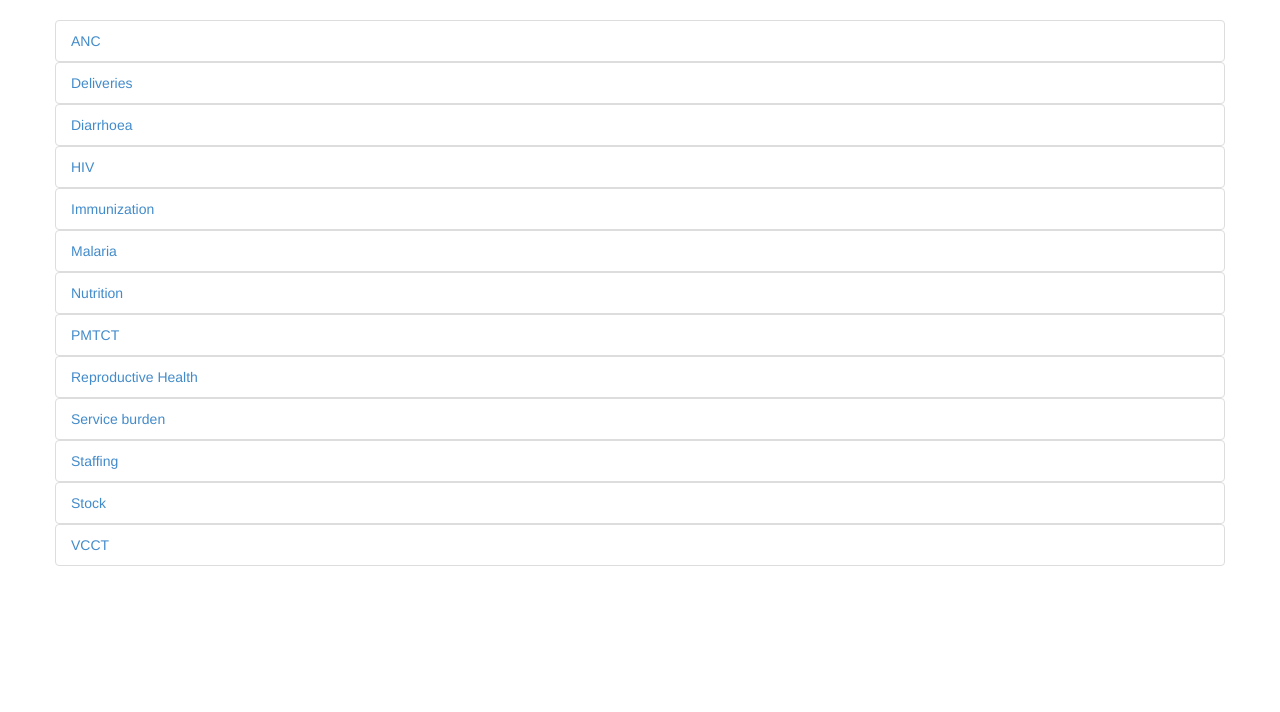
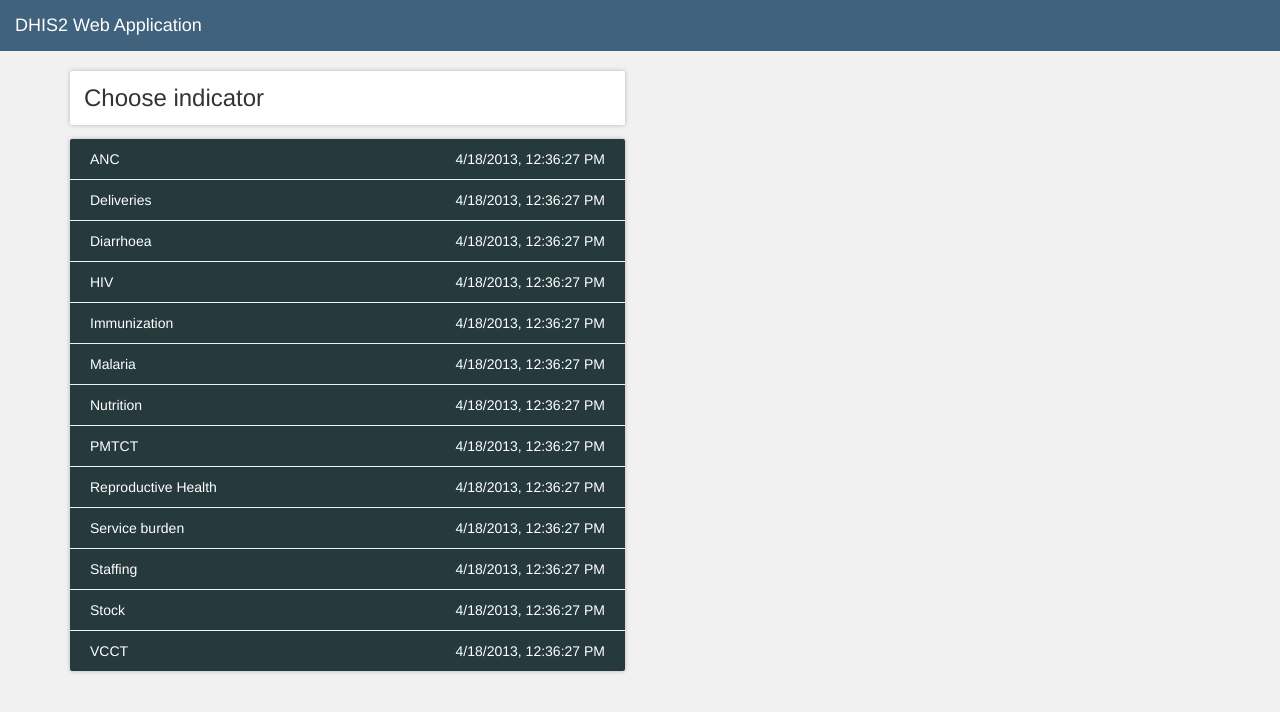
Before and after one commit to realmunk/raptor, a website: page views/index.html in a window 1280 px wide. Drawn offline with nearby package versions, Linux system fonts and the light colour scheme; files that its build step writes are made by us from their sources; no server answers; files whose address does not match are found by name.

Commit message:
Added some love!

```diff
--- a/assets/css/viz.css
+++ b/assets/css/viz.css
@@ -1,5 +1,49 @@
 body {
-  padding: 20px
+  background: #f1f1f1;
+}
+
+header {
+  border-radius: 2px;
+  box-shadow: 0px 0px 4px 0 rgba(0, 0, 0, 0.25);
+  background: white;
+  padding: 1em;
+  margin-bottom: 1em;
+}
+
+header h3 {
+  margin: 0;
+}
+
+#indicators {
+  border-radius: 2px;
+  box-shadow: 0px 0px 4px 0 rgba(0, 0, 0, 0.25);
+  background: #26393d;
+  color: white;
+  list-style: none;
+  margin: 0;
+  padding: 0;
+}
+
+.indicator:first-child {
+  border-top: 0;
+}
+
+.indicator {
+  padding: 10px 20px;
+  border-top: 1px solid #f1f1f1;
+}
+
+.indicator:hover {
+  background: white;
+  color: #26393d;
+}
+
+.navbar-dhis {
+  background: #40627c;
+}
+
+.navbar-dhis .navbar-brand {
+  color: white;
 }
 
 div#chart, #pie, #histo svg {
--- a/assets/src/Application.js
+++ b/assets/src/Application.js
@@ -6,28 +6,32 @@
 
   ns.Application = function () {
 
-    var orgUnit,
+    var graphTypes = ['Proportions', 'Trends', 'Comparison'],
+      app = $.sammy('#content'),
+      graphs = new ns.Graphs(),
+      user = {},
+      orgUnit,
       indicatorGroups,
       indicator,
-      graphType,
-      graphTypes = ['Proportions', 'Trends', 'Comparison'],
-      app = $.sammy('#content'),
-      graphs = new ns.Graphs();
-
+      graphType;
     // This is used as a "constructor", gets and sets our data on initiation
     this.run = function run () {
-      $.getJSON("api/me.json", setOrganisationUnit);
+      $.getJSON("api/me.json", setUserData);
       app.run("#/");
     };
 
-    function setOrganisationUnit(data) {
+    function setUserData(data) {
+      user.location = data.organisationUnits[0].name;
+      user.name = data.name;
       orgUnit = data.organisationUnits[0].id;
+      drawUserData();
     }
 
     // If we need to further parse this data, this can be done here.
     function setIndicatorGroups(data) {
       indicatorGroups = data.indicatorGroups;
     }
+
 
     function setGraphType(type) {
       graphType = type;
@@ -36,10 +40,13 @@
     function setIndicator(id) {
       indicator = id;
     }
+    function drawUserData () {
+      var $element = $("#title");
+      $element.find('.navbar-brand').text(user.location);
+    }
 
     function drawGraphTypes() {
       var $element = $("#graphTypes");
-
       $.each(graphTypes, function (index, item) {
         $element.append('<a href="#/indicator/' + indicator + '/graph/' + item + '" class="btn btn-info" id="' + item + '">' + item + '</a>');
         $element.find('#' + item).click(function () {
@@ -58,13 +65,15 @@
       The click function sets the proper class, and the correct indicator.
     */
     function drawIndicatorGroups() {
-      var $allElements, $element;
+      var $allElements,
+        $element,
+        date;
 
       $allElements = $('#indicators');
 
       _.each(indicatorGroups, function (indicatorGroup) {
-
-        $allElements.append('<a href="#/indicator/' + indicatorGroup.id + '"><li class="list-group-item" id="' + indicatorGroup.id +'">' + indicatorGroup.name + '</li></a>');
+        date = new Date(indicatorGroup.lastUpdated);
+        $allElements.append('<li class="indicator" id="' + indicatorGroup.id +'">' + '<span class="name">' + indicatorGroup.name + '<span class="pull-right">' + date.toLocaleString() + '</span></li>');
         $element = $allElements.find('#' + indicatorGroup.id);
 
         $element.click(function () {
--- a/views/index.html
+++ b/views/index.html
@@ -13,10 +13,15 @@
 
   </head>
   <body>
-
+    <nav class="navbar navbar-dhis navbar-static-top" id="title" role="navigation">
+      <div class="navbar-header">
+        <a class="navbar-brand" href="#/">DHIS2 Web Application</a>
+      </div>
+    </nav>
     <div class="container">
       <div class="row">
-        <div id="content" class="col-12">
+        <div class="col-sm-12 col-md-6">
+          <div id="content"></div>
         </div>
       </div>
     </div>
--- a/views/indicators.html
+++ b/views/indicators.html
@@ -1 +1,4 @@
-<ul class="list-group" id="indicators"></ul>
+<header>
+  <h3>Choose indicator</h3>
+</header>
+<ul id="indicators"></ul>
```
